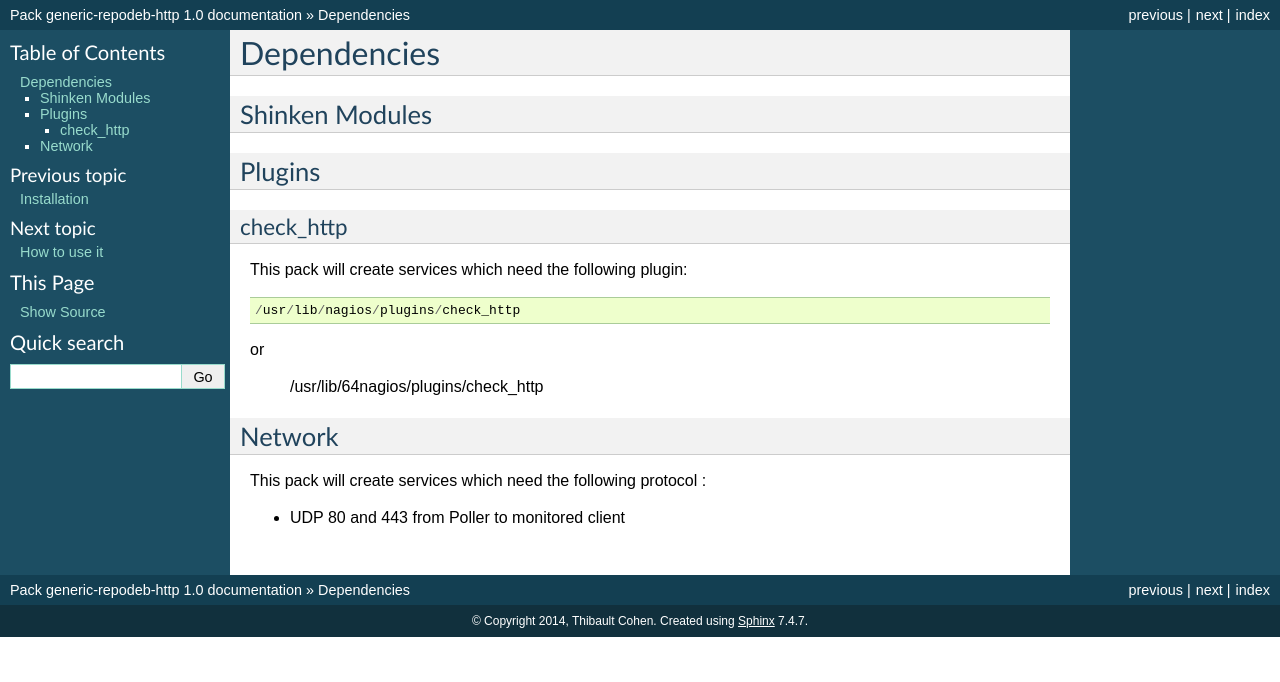
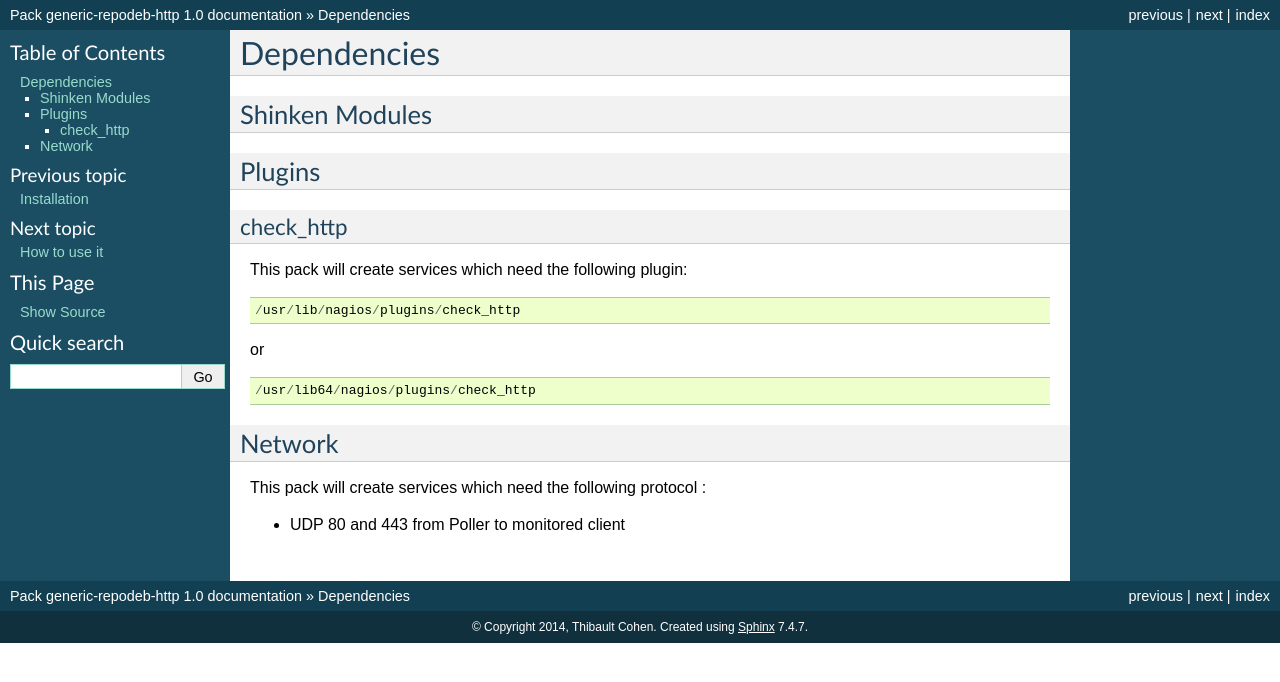
Before and after one commit to savoirfairelinux/monitoring-tools, a Sphinx documentation site: the page built from doc/source/dependencies.rst, in a window 1280 px wide. Shown: the top 682 px of the page. Built offline with Sphinx 7.4.7, drawn with Linux system fonts in a browser that asks for light colours.

Commit message:
* Fix doc files

```diff
--- a/doc/source/dependencies.rst
+++ b/doc/source/dependencies.rst
@@ -19,7 +19,9 @@ This pack will create services which need the following plugin:
 
 or
 
-  /usr/lib/64nagios/plugins/check_http
+::
+
+  /usr/lib64/nagios/plugins/check_http
 
 
 Network
```
